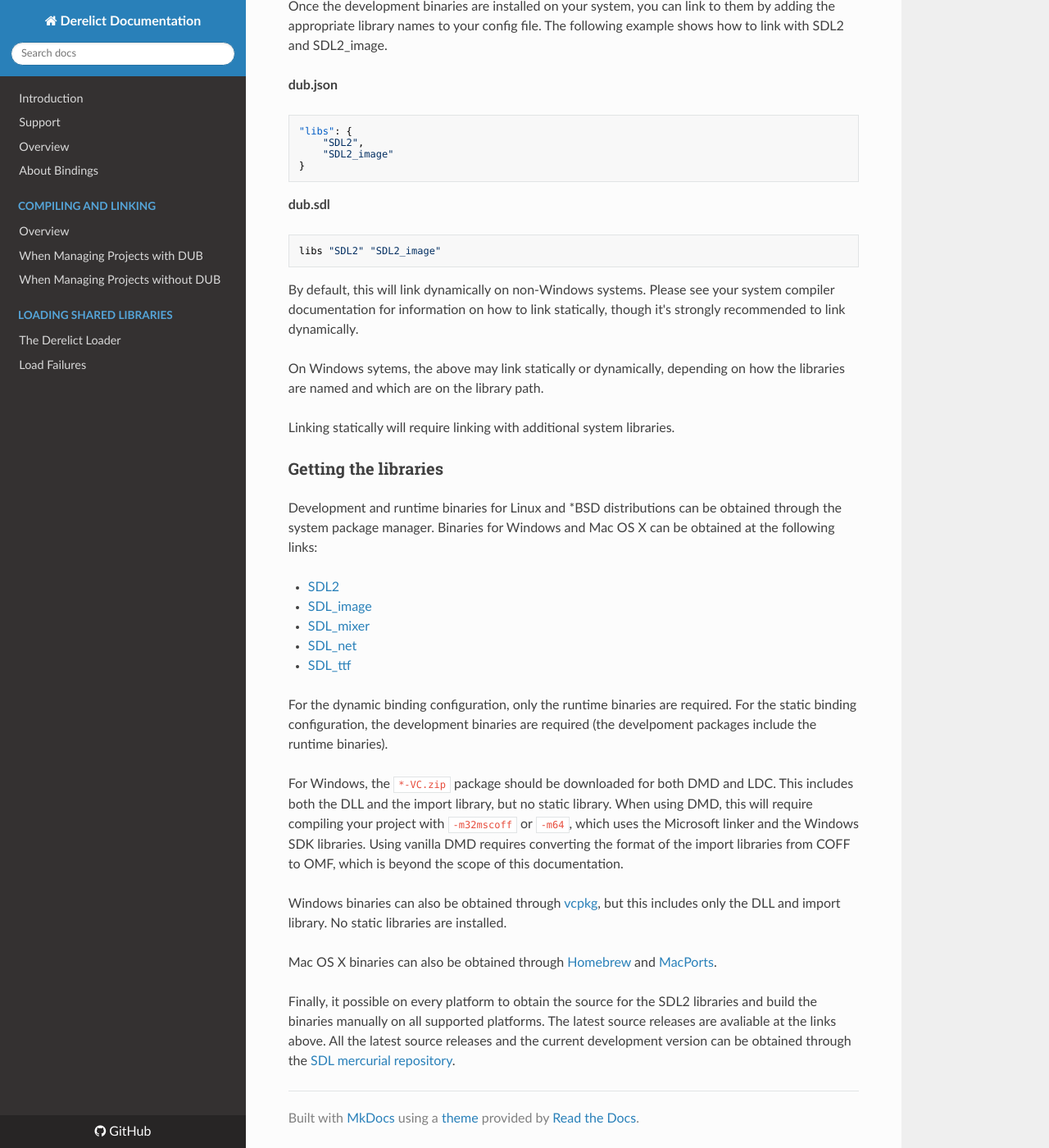
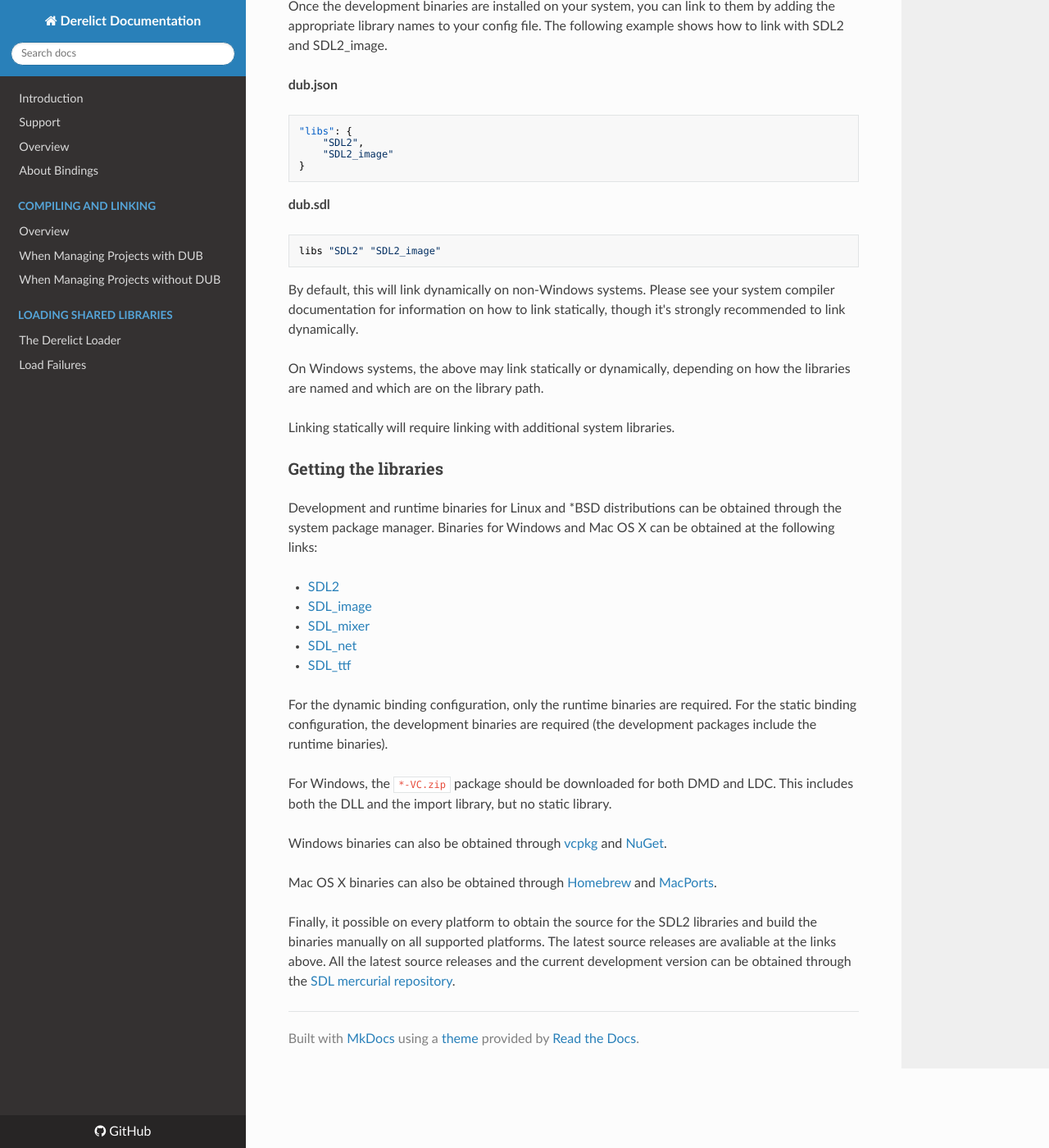
Before and after one commit to DerelictOrg/derelictorg.github.io, an MkDocs documentation site: the page built from docs/packages/sdl2.md, in a window 1280 px wide and 1400 px high, scrolled down 3292 px. Shown: the whole window at 82% size. Built offline with MkDocs 1.6.1, drawn with Linux system fonts in a browser that asks for light colours; nearby versions of some CDN libraries; old or Windows-style settings are respelled for this version of MkDocs.

Commit message:
Minor edits to the SDL2 doc

```diff
--- a/docs/packages/sdl2.md
+++ b/docs/packages/sdl2.md
@@ -150,7 +150,7 @@ libs "SDL2" "SDL2_image"
 
 By default, this will link dynamically on non-Windows systems. Please see your system compiler documentation for information on how to link statically, though it's strongly recommended to link dynamically.
 
-On Windows sytems, the above may link statically or dynamically, depending on how the libraries are named and which are on the library path.
+On Windows systems, the above may link statically or dynamically, depending on how the libraries are named and which are on the library path.
 
 Linking statically will require linking with additional system libraries.
 
@@ -164,11 +164,11 @@ Development and runtime binaries for Linux and *BSD distributions can be obtaine
 * [SDL_net]
 * [SDL_ttf]
 
-For the dynamic binding configuration, only the runtime binaries are required. For the static binding configuration, the development binaries are required (the develpoment packages include the runtime binaries).
+For the dynamic binding configuration, only the runtime binaries are required. For the static binding configuration, the development binaries are required (the development packages include the runtime binaries).
 
-For Windows, the `*-VC.zip` package should be downloaded for both DMD and LDC. This includes both the DLL and the import library, but no static library. When using DMD, this will require compiling your project with `-m32mscoff` or `-m64`, which uses the Microsoft linker and the Windows SDK libraries. Using vanilla DMD requires converting the format of the import libraries from COFF to OMF, which is beyond the scope of this documentation.
+For Windows, the `*-VC.zip` package should be downloaded for both DMD and LDC. This includes both the DLL and the import library, but no static library.
 
-Windows binaries can also be obtained through [vcpkg], but this includes only the DLL and import library. No static libraries are installed.
+Windows binaries can also be obtained through [vcpkg] and [NuGet].
 
 Mac OS X binaries can also be obtained through [Homebrew] and [MacPorts].
 
@@ -183,6 +183,7 @@ Finally, it possible on every platform to obtain the source for the SDL2 librari
 [without DUB]: ../building/without-dub
 [file system API]: https://wiki.libsdl.org/CategoryFilesystem
 [vcpkg]: https://github.com/Microsoft/vcpkg
+[NuGet]: https://www.nuget.org/
 [Homebrew]: https://brew.sh/
 [Macports]: https://www.macports.org/
 [SDL mercurial repository]: https://libsdl.org/hg.php
```
